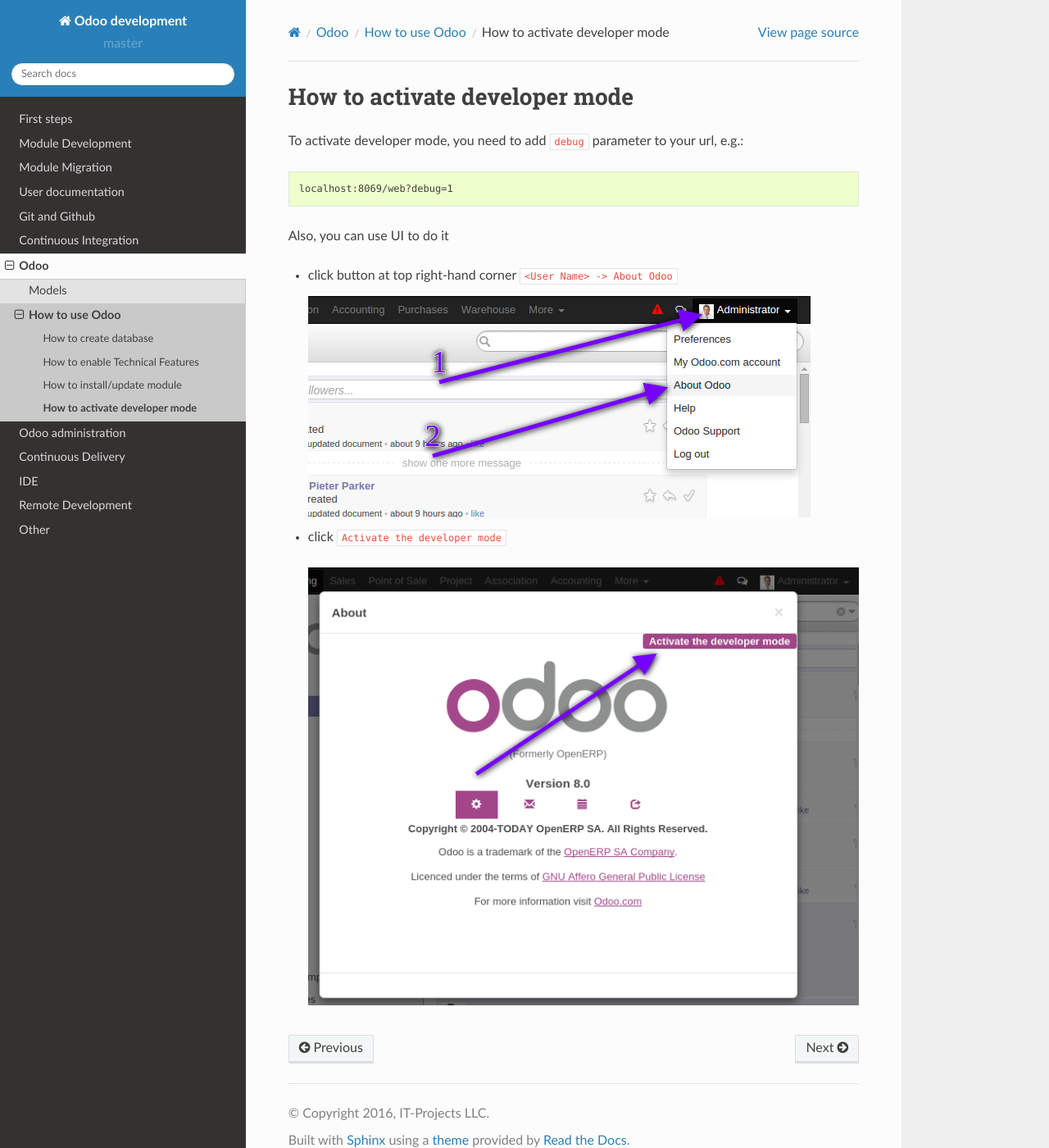
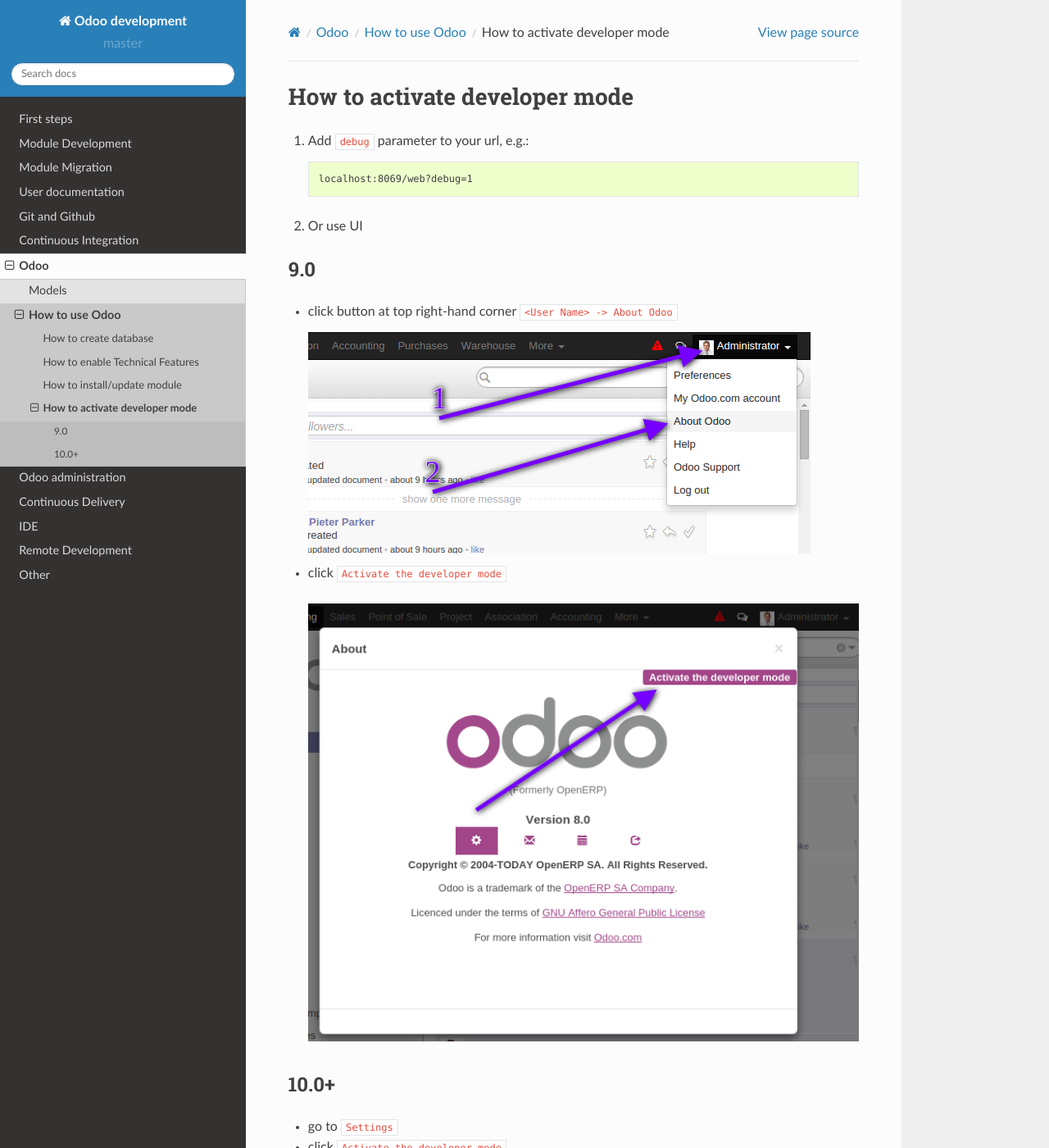
Before and after one commit to itpp-labs/odoo-development, a Sphinx documentation site: the page built from docs/odoo/usage/debug-mode.rst, in a window 1280 px wide and 1400 px high. Shown: the whole window at 82% size. Built offline with Sphinx 7.4.7 and the Read the Docs theme 2.0.0, drawn with Linux system fonts in a browser that asks for light colours; pages that are not in the unit, such as notebooks, are missing from menus.

Commit message:
[DOC] edit developer mode activation (#108)
* [DOC] edit developer mode activation

* Create debug-mode.rst

```diff
--- a/docs/odoo/usage/debug-mode.rst
+++ b/docs/odoo/usage/debug-mode.rst
@@ -2,11 +2,14 @@
  How to activate developer mode
 ================================
 
-To activate developer mode, you need to add ``debug`` parameter to your url, e.g.: ::
+1.  Add ``debug`` parameter to your url, e.g.: ::
 
      localhost:8069/web?debug=1
 
-Also, you can use UI to do it
+2. Or use UI
+
+9.0
+===
 
 * click button at top right-hand corner ``<User Name> -> About Odoo``
 
@@ -15,3 +18,12 @@
 * click ``Activate the developer mode``
 
   .. image:: ../../images/debug-2.png
+
+10.0+
+=====
+
+* go to ``Settings``
+
+* click ``Activate the developer mode``
+
+.. image:: ../../images/debug-3.png
```
Also changed, not shown: docs/images/debug-3.png (added).
